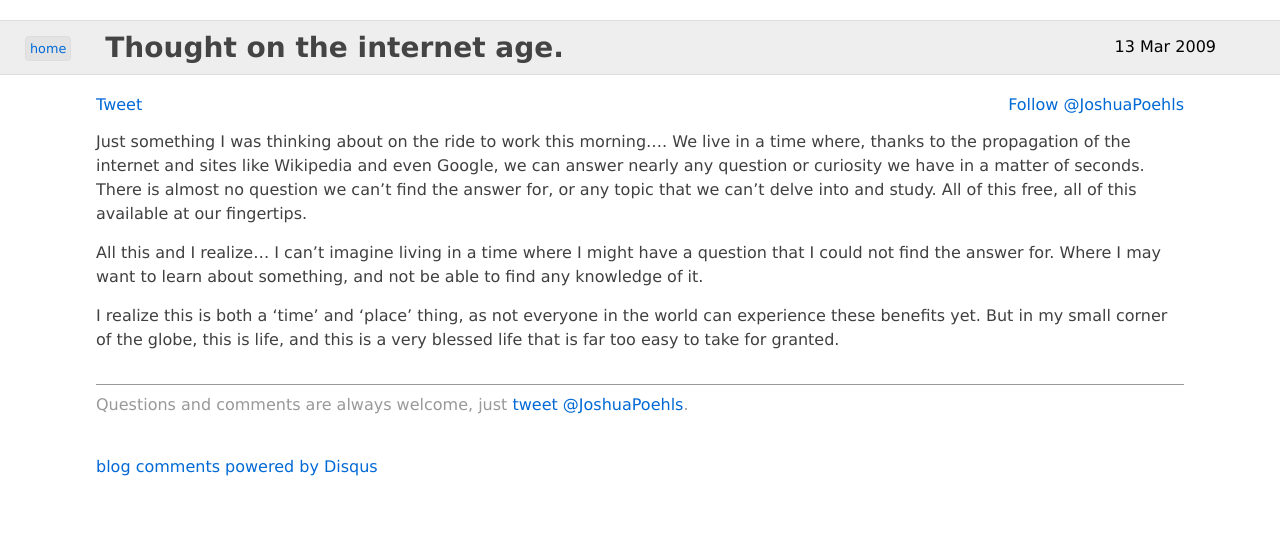
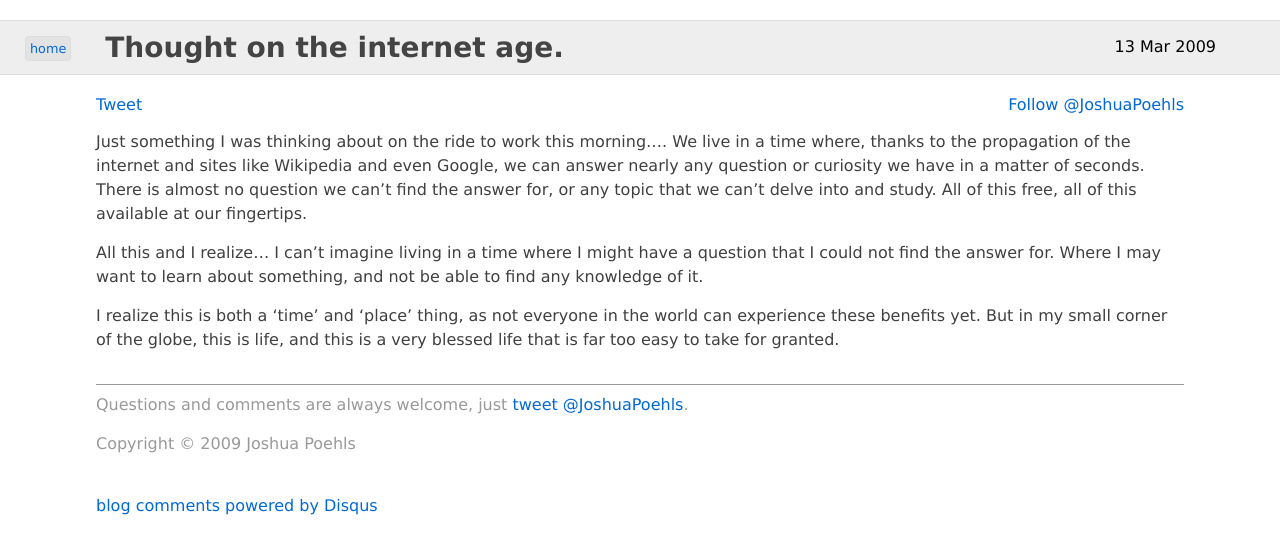
Before and after one commit to jpoehls/zduck.com, a Jekyll site: the page built from _posts/2009/2009-03-13-thought-on-the-internet-age.md, in a window 1280 px wide. Shown: the top 554 px of the page. Built offline with Jekyll 4.4.1, drawn with Linux system fonts in a browser that asks for light colours; comment, search, counter and statistics services are not loaded.

Commit message:
Added copyright to the posts pages.

```diff
--- a/_layouts/post.html
+++ b/_layouts/post.html
@@ -37,6 +37,7 @@
       {% if page.iwpost %}
         <p class="crosspost">I also published this article on <a href={{ page.iwpost }} title="Read this post on my InterWorks blog.">my InterWorks blog</a>.</p>
       {% endif %}
+        <p>Copyright &copy; {{page.date | date: "%Y"}} Joshua Poehls
       </div>
     </div>
     <div id="comments" class="section">
```
